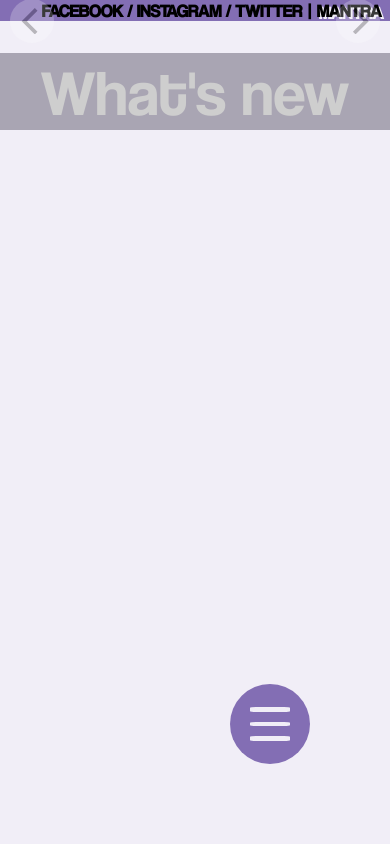
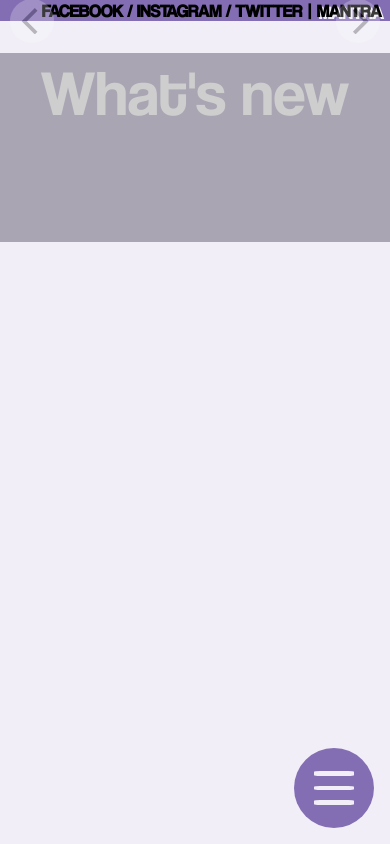
Before and after one commit to abeforgit/noagreements.co, a Django app: page / in a window 390 px wide. Run offline with Django 3.2, Linux system fonts and the light colour scheme; data that the repository does not hold is empty.

Commit message:
Reposition the burger

```diff
--- a/core/static/core/styles/home.css
+++ b/core/static/core/styles/home.css
@@ -46,6 +46,7 @@
     .home .releases {
 
         width: 100%;
+        padding-bottom: 7em;
     }
 
     .home .releases-content {
--- a/core/static/core/styles/sidebar.css
+++ b/core/static/core/styles/sidebar.css
@@ -58,8 +58,8 @@
     border-radius: 50%;
     background: #836eb4;
     position: fixed;
-    bottom: 5em;
-    right: 5em;
+    bottom: 1em;
+    right: 1em;
     z-index: 1000;
     display: flex;
     flex-direction: column;
```
